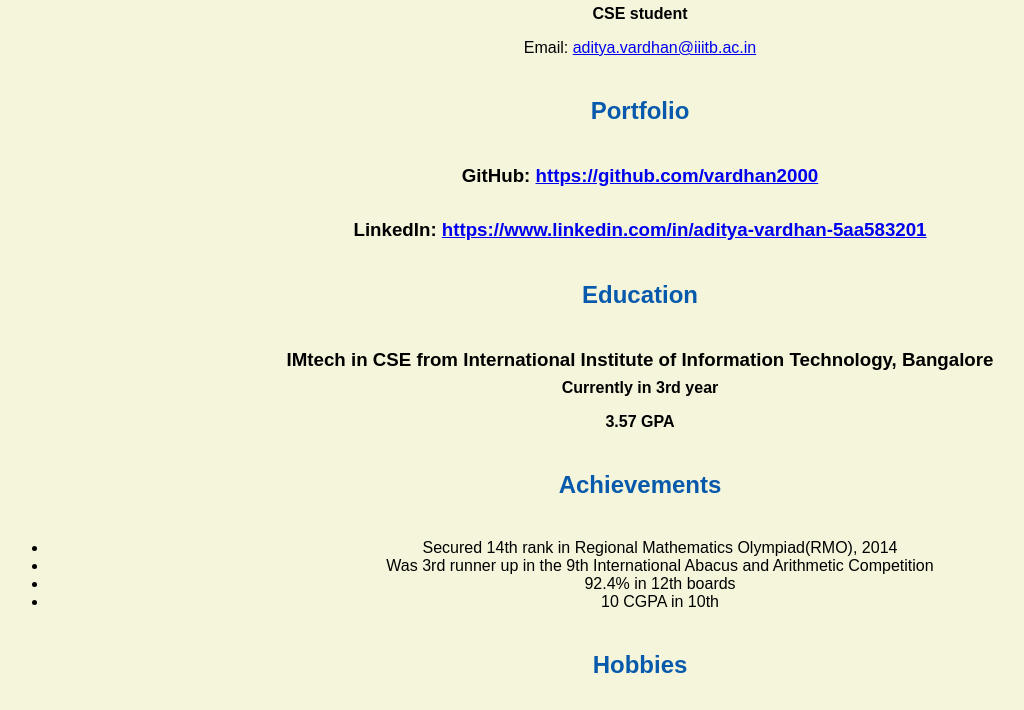
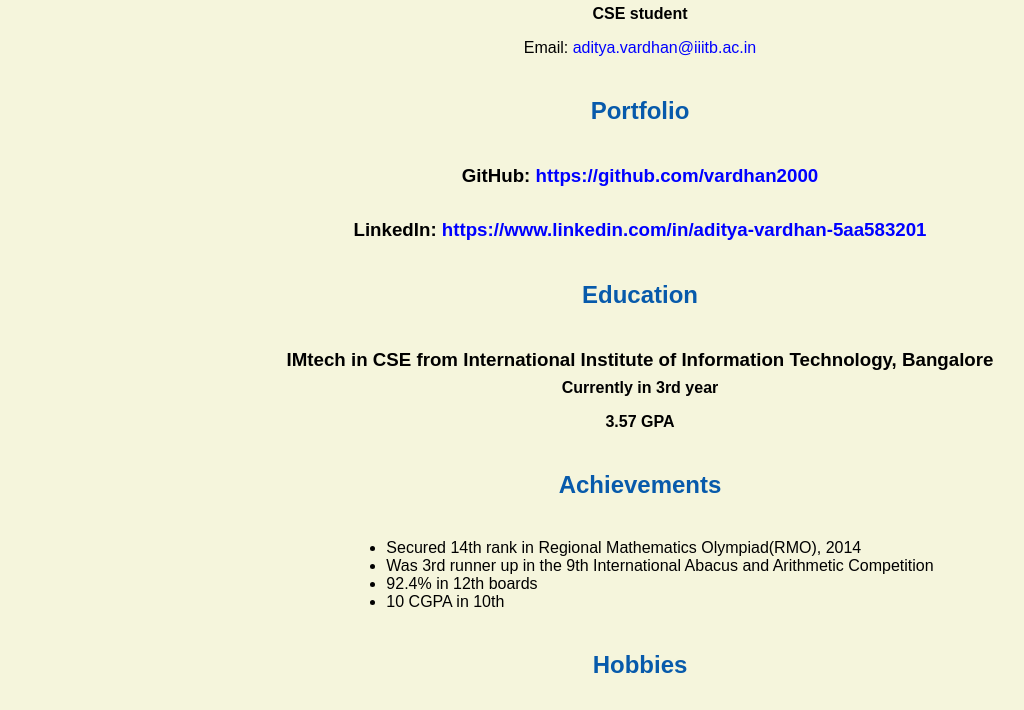
Before and after one commit to vardhan2000/Portfolio, a plain HTML site: page resume.html in a window 1280 px wide. Shown: the part 390-1100 px from the top of the page, without its empty margins (0-1024 px from the left). Drawn offline with Linux system fonts and the light colour scheme.

Commit message:
styled anchor and ul tags

```diff
--- a/css/master.css
+++ b/css/master.css
@@ -1,5 +1,14 @@
 /* Cascading stylesheet for the website */
 
+  a {
+    color: blue;/* set the text color to blue here */
+    text-decoration: none; /* This means we do not want hyperlinks to be underlined */
+  }
+
+  a:hover {
+    color: red;/* set the text color to red here */
+    text-decoration: none; /* This means we do not want hyperlinks to be underlined */
+  }
 
   /*Always mention a font-family and NOT a particular font*/
   body {
@@ -9,7 +18,7 @@
     text-align: center;/* set the text alignment here */
    }
 
-/* rem is Relative to font-size of the root element.
+  /* rem is Relative to font-size of the root element.
   Hence, it helps to keep rendering of the web page independent of
   the device on which it is rendered */
   footer {
@@ -47,3 +56,10 @@
     margin-bottom: 3rem;
     margin-top: 3rem;
   }
+
+  /* this controls how the bullet points in the resume page looks */
+  ul {
+    display: table;
+    margin: 0 auto;
+    text-align: left;
+  }
```
